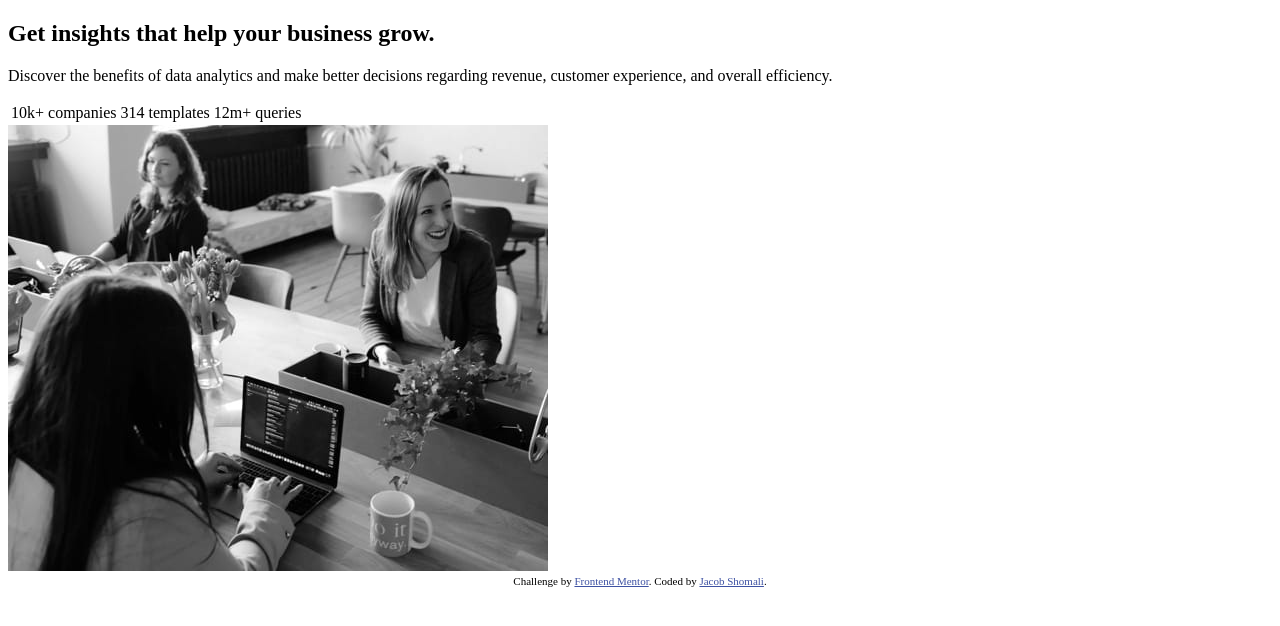
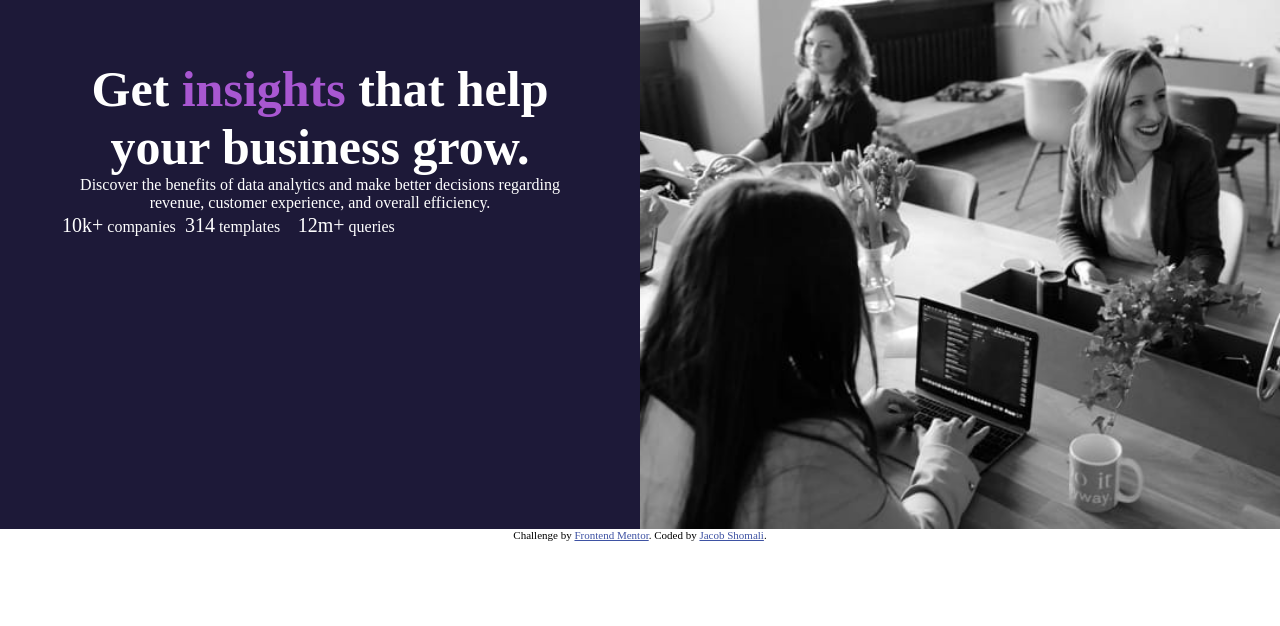
Before and after one commit to collerhatguy/front-end-mentor-1, a plain HTML site: page index.html in a window 1280 px wide. Drawn offline with Linux system fonts and the light colour scheme.

Commit message:
css spacing coloring and padding

```diff
--- a/styles/style.scss
+++ b/styles/style.scss
@@ -1,13 +1,53 @@
 // table of contents
+// 0. default stats
 // 1. variables
 // 2. mixins
 // 3. tags
-// 4. media queries
+// 4. classes
+// 5. media queries
 
 
+// 0. default stats
+* {
+    padding: 0px;
+    margin: 0px;
+    box-sizing: border-box;
+}
 // 1. variables
 $prime-color: hsl(248, 38%, 16%);
 $second-color: hsl(280, 57%, 58%);
 // 2. mixins
 // 3. tags
-// 4. media queries
+section {
+    display: grid;
+    width: 100vw;
+    grid-template-columns: repeat(2, 1fr);
+}
+img {
+    width: 100%;
+}
+tr {
+    display: grid;
+    width: 100%;
+    grid-template-columns: repeat(3, 1fr);
+    td {
+        font-weight: 100;
+    }
+    .number {
+        font-size: 20px;
+    }
+}
+// 4. classes
+.text-card {
+    background-color: $prime-color;
+    color: white;
+    text-align: center;
+    padding: 60px;
+    h2 {
+        font-size: 50px;
+    }
+    .insights {
+        color: $second-color;
+    }
+}
+// 5. media queries
```
Also changed, not shown: styles/style.css, 1 other file.
